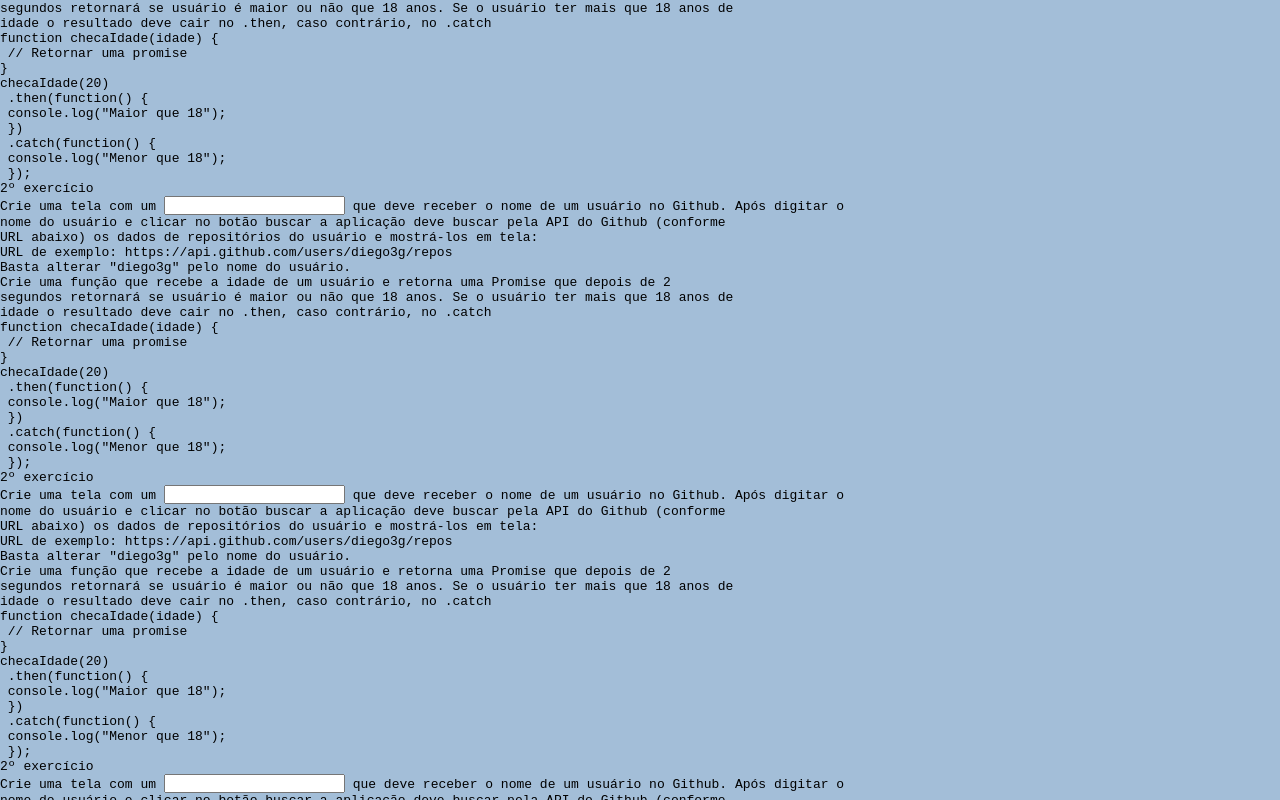
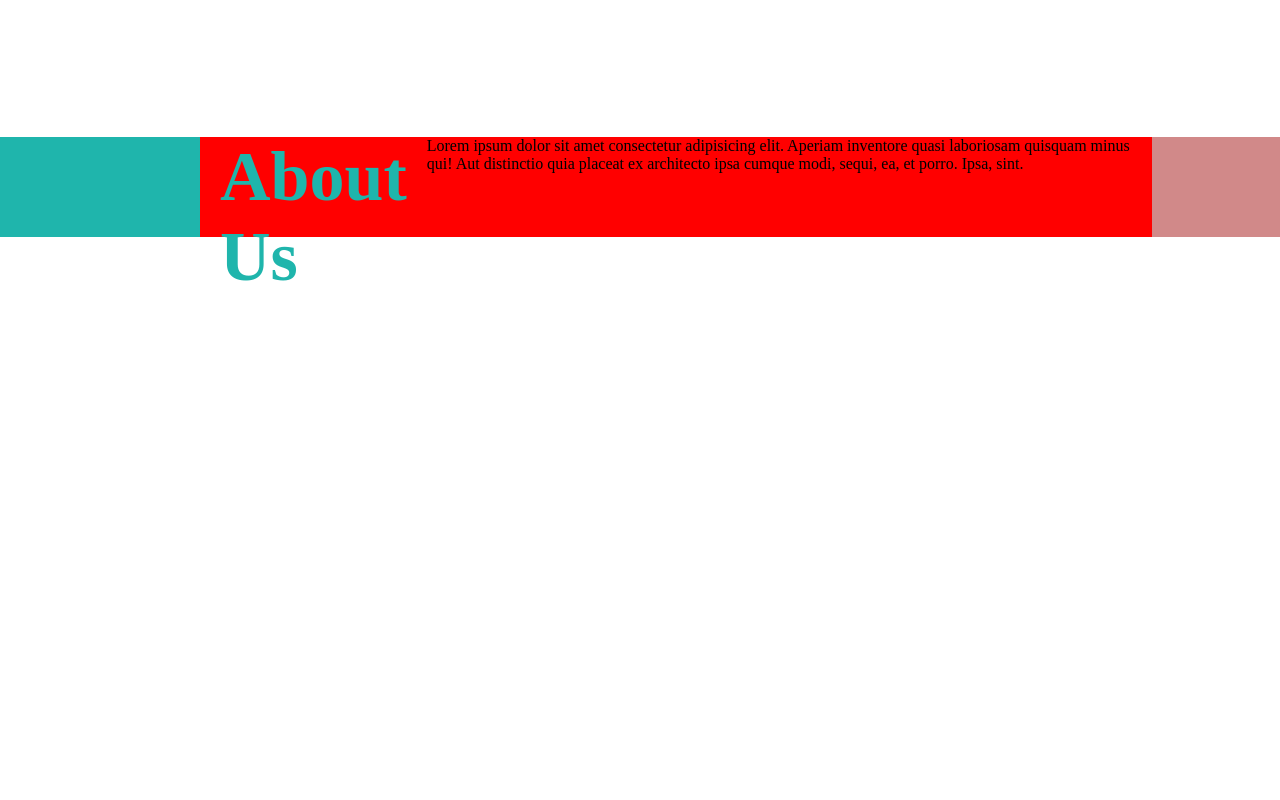
Before and after one commit to Stivifortes/Program-o-na-Internet, a plain HTML site: page index.html in a window 1280 px wide. Shown: the part 894-1694 px from the top of the page. After the commit the page ends 1191 px from the top, so only its background shows below. Drawn offline with Linux system fonts and the light colour scheme; a web font is replaced by a local one.

Commit message:
Inicio da secção About

```diff
--- a/index.html
+++ b/index.html
@@ -26,114 +26,27 @@
 			<img src="images/logo.png" id="logo" alt="Logo">
 		</div>
 		<ul id="listaMenu">
-			<li><a href="#">Home</a></li>
-			<li><a href="#">Abaut</a></li>
+			<li><a href="#about">Home</a></li>
+			<li><a href="#">About</a></li>
 			<li><a href="#">Team</a></li>
 			<li><a href="#">Service</a></li>
 			<li><a href="#">Works</a></li>
 			<li><a href="#">Contact</a></li>
 		</ul>
 	</nav>
-	<div>
-		<pre>
-			Crie uma função que recebe a idade de um usuário e retorna uma Promise que depois de 2
-segundos retornará se usuário é maior ou não que 18 anos. Se o usuário ter mais que 18 anos de
-idade o resultado deve cair no .then, caso contrário, no .catch
-function checaIdade(idade) {
- // Retornar uma promise
-}
-checaIdade(20)
- .then(function() {
- console.log("Maior que 18");
- })
- .catch(function() {
- console.log("Menor que 18");
- });
-2º exercício
-Crie uma tela com um <input> que deve receber o nome de um usuário no Github. Após digitar o
-nome do usuário e clicar no botão buscar a aplicação deve buscar pela API do Github (conforme
-URL abaixo) os dados de repositórios do usuário e mostrá-los em tela:
-URL de exemplo: https://api.github.com/users/diego3g/repos
-Basta alterar "diego3g" pelo nome do usuário.
-Crie uma função que recebe a idade de um usuário e retorna uma Promise que depois de 2
-segundos retornará se usuário é maior ou não que 18 anos. Se o usuário ter mais que 18 anos de
-idade o resultado deve cair no .then, caso contrário, no .catch
-function checaIdade(idade) {
- // Retornar uma promise
-}
-checaIdade(20)
- .then(function() {
- console.log("Maior que 18");
- })
- .catch(function() {
- console.log("Menor que 18");
- });
-2º exercício
-Crie uma tela com um <input> que deve receber o nome de um usuário no Github. Após digitar o
-nome do usuário e clicar no botão buscar a aplicação deve buscar pela API do Github (conforme
-URL abaixo) os dados de repositórios do usuário e mostrá-los em tela:
-URL de exemplo: https://api.github.com/users/diego3g/repos
-Basta alterar "diego3g" pelo nome do usuário.
-Crie uma função que recebe a idade de um usuário e retorna uma Promise que depois de 2
-segundos retornará se usuário é maior ou não que 18 anos. Se o usuário ter mais que 18 anos de
-idade o resultado deve cair no .then, caso contrário, no .catch
-function checaIdade(idade) {
- // Retornar uma promise
-}
-checaIdade(20)
- .then(function() {
- console.log("Maior que 18");
- })
- .catch(function() {
- console.log("Menor que 18");
- });
-2º exercício
-Crie uma tela com um <input> que deve receber o nome de um usuário no Github. Após digitar o
-nome do usuário e clicar no botão buscar a aplicação deve buscar pela API do Github (conforme
-URL abaixo) os dados de repositórios do usuário e mostrá-los em tela:
-URL de exemplo: https://api.github.com/users/diego3g/repos
-Basta alterar "diego3g" pelo nome do usuário.
-Crie uma função que recebe a idade de um usuário e retorna uma Promise que depois de 2
-segundos retornará se usuário é maior ou não que 18 anos. Se o usuário ter mais que 18 anos de
-idade o resultado deve cair no .then, caso contrário, no .catch
-function checaIdade(idade) {
- // Retornar uma promise
-}
-checaIdade(20)
- .then(function() {
- console.log("Maior que 18");
- })
- .catch(function() {
- console.log("Menor que 18");
- });
-2º exercício
-Crie uma tela com um <input> que deve receber o nome de um usuário no Github. Após digitar o
-nome do usuário e clicar no botão buscar a aplicação deve buscar pela API do Github (conforme
-URL abaixo) os dados de repositórios do usuário e mostrá-los em tela:
-URL de exemplo: https://api.github.com/users/diego3g/repos
-Basta alterar "diego3g" pelo nome do usuário.
-Crie uma função que recebe a idade de um usuário e retorna uma Promise que depois de 2
-segundos retornará se usuário é maior ou não que 18 anos. Se o usuário ter mais que 18 anos de
-idade o resultado deve cair no .then, caso contrário, no .catch
-function checaIdade(idade) {
- // Retornar uma promise
-}
-checaIdade(20)
- .then(function() {
- console.log("Maior que 18");
- })
- .catch(function() {
- console.log("Menor que 18");
- });
-2º exercício
-Crie uma tela com um <input> que deve receber o nome de um usuário no Github. Após digitar o
-nome do usuário e clicar no botão buscar a aplicação deve buscar pela API do Github (conforme
-URL abaixo) os dados de repositórios do usuário e mostrá-los em tela:
-URL de exemplo: https://api.github.com/users/diego3g/repos
-Basta alterar "diego3g" pelo nome do usuário.
-
-		</pre>
-	</div>
+	<!--Section Abaut-->
+	<section id="about">
+		<div class="marcador"></div>
+		<div id="sectionTexto">
+			<h1>About<br/>Us</h1>
+			<p>
+				Lorem ipsum dolor sit amet consectetur adipisicing elit.
+				Aperiam inventore quasi laboriosam quisquam minus qui!
+				Aut distinctio quia placeat ex architecto ipsa cumque modi,
+				sequi, ea, et porro. Ipsa, sint.
+			</p>
+		</div>
+	</section>
 
 
 <script type="text/javascript" src="script.js"></script>
--- a/style.css
+++ b/style.css
@@ -9,7 +9,7 @@
 }
 
 body {
-	background-color: #a3bed8;
+	background-color: #fff;
 	font-family: myFont;
 }
 
@@ -26,7 +26,7 @@ body {
 	position: absolute;
 	top: 40%;
 	right: 50%;
-	border: 2px solid #fff;
+	border: 2px solid rgb(255, 255, 255);
 	width: 10px;
 	height: 10px;
 	margin: 5px;
@@ -106,6 +106,7 @@ nav {
 	background-color: #fff;
 	position: sticky;
 	top: 0px;
+	border-bottom: 1px solid rgb(156, 154, 154);
 }
 #logo {
 	width: 250px;
@@ -135,3 +136,31 @@ nav {
 #listaMenu a:hover {
 	color: #1fb5ac;
 }
+
+/* Section About*/
+#about {
+	margin-top: 150px;
+	background-color: rgb(209, 137, 137);
+}
+
+#sectionTexto {
+	background-color: red;
+	width: 90%;
+	height: 100px;
+}
+.marcador {
+	width: 200px;
+	height: 100px;
+	background-color: #1fb5ac;
+	float: left;
+	margin-right: 20px;
+}
+
+h1 {
+	font-size: 70px;
+	color: #1fb5ac;
+	font-weight: bold;
+	float: left;
+	margin-right: 20px;
+
+}
```
